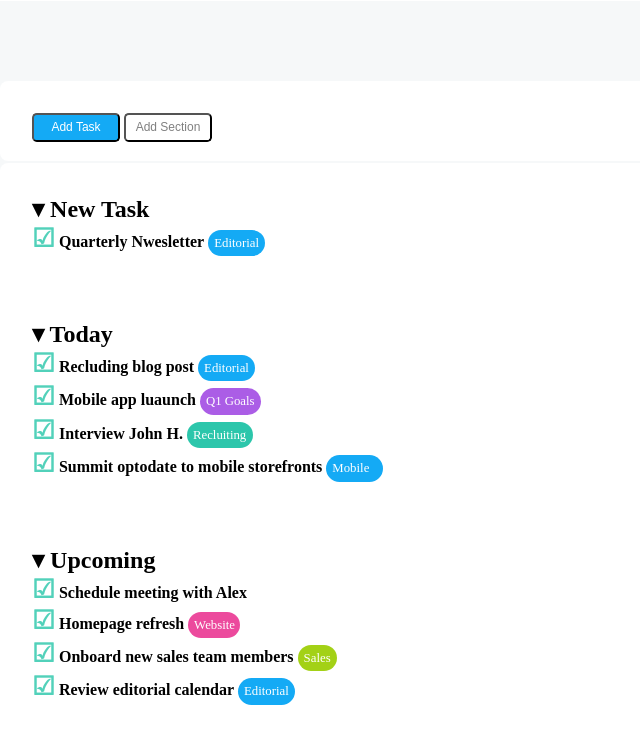
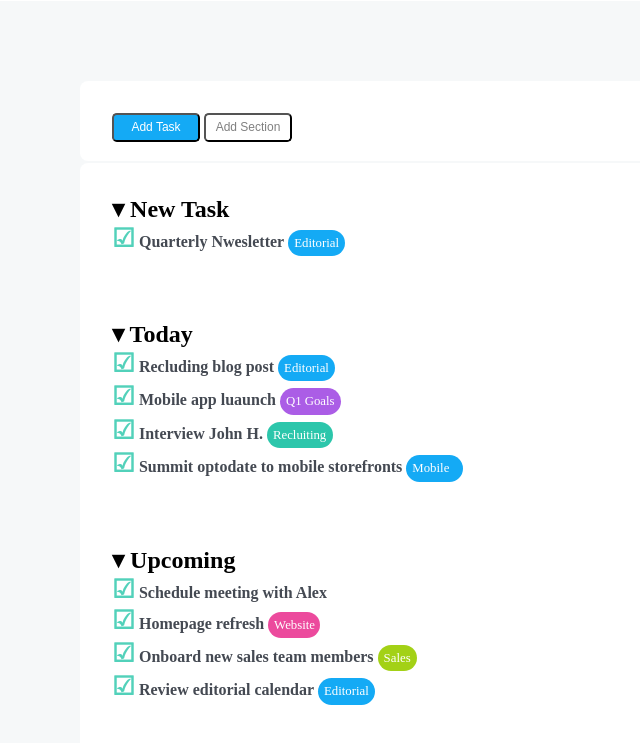
Before and after one commit to Fabiofljf/html-css-toboolist, a plain HTML site: page index.html in a window 1280 px wide. Shown: the part 115-858 px from the top of the page, without its empty margins (0-640 px from the left). Drawn offline with Linux system fonts and the light colour scheme.

Commit message:
finsh first part, now initial bonus

```diff
--- a/css/style.css
+++ b/css/style.css
@@ -1,5 +1,6 @@
 *{
     margin: 0;
+
 }
 
 :root{
@@ -20,7 +21,8 @@
 }
 
 body{
-    background-color: var(--main-color)
+    background-color: var(--main-color);
+    color: #444952;
 }
 
 /*********  header *********/
@@ -38,11 +40,18 @@ body{
     vertical-align: top;
     margin-top: 2rem;
     font-size: 2.5rem;
+    color: black;
 }
 
 /********* main ***********/
 
 /* start first block */
+
+#central_block{
+    margin: 0 auto;
+    width: 70rem;
+}
+
 #first_block{
     width: 70rem;
     height: 5rem;
@@ -74,9 +83,13 @@ body{
 
 /* start second block */
 
+h2{
+    color: black;
+}
+
 #second_block{
     width: 70rem;
-    height: 40rem;
+    height: 37rem;
     background-color: var(--header_color);
     margin-top: .10rem;
     border-radius: 0.5rem;
```
Also changed, not shown: index.html (+1 -1 lines).
